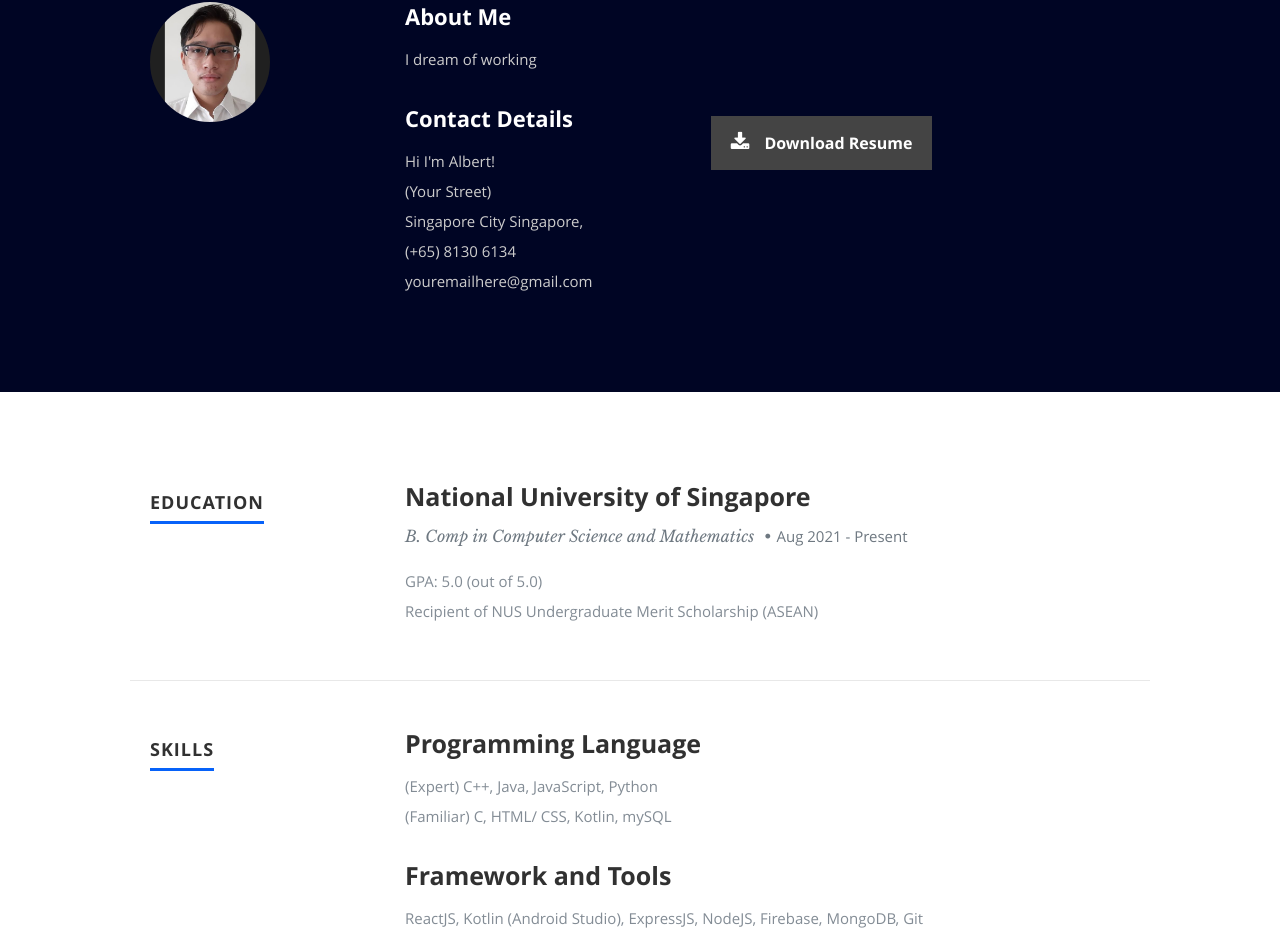
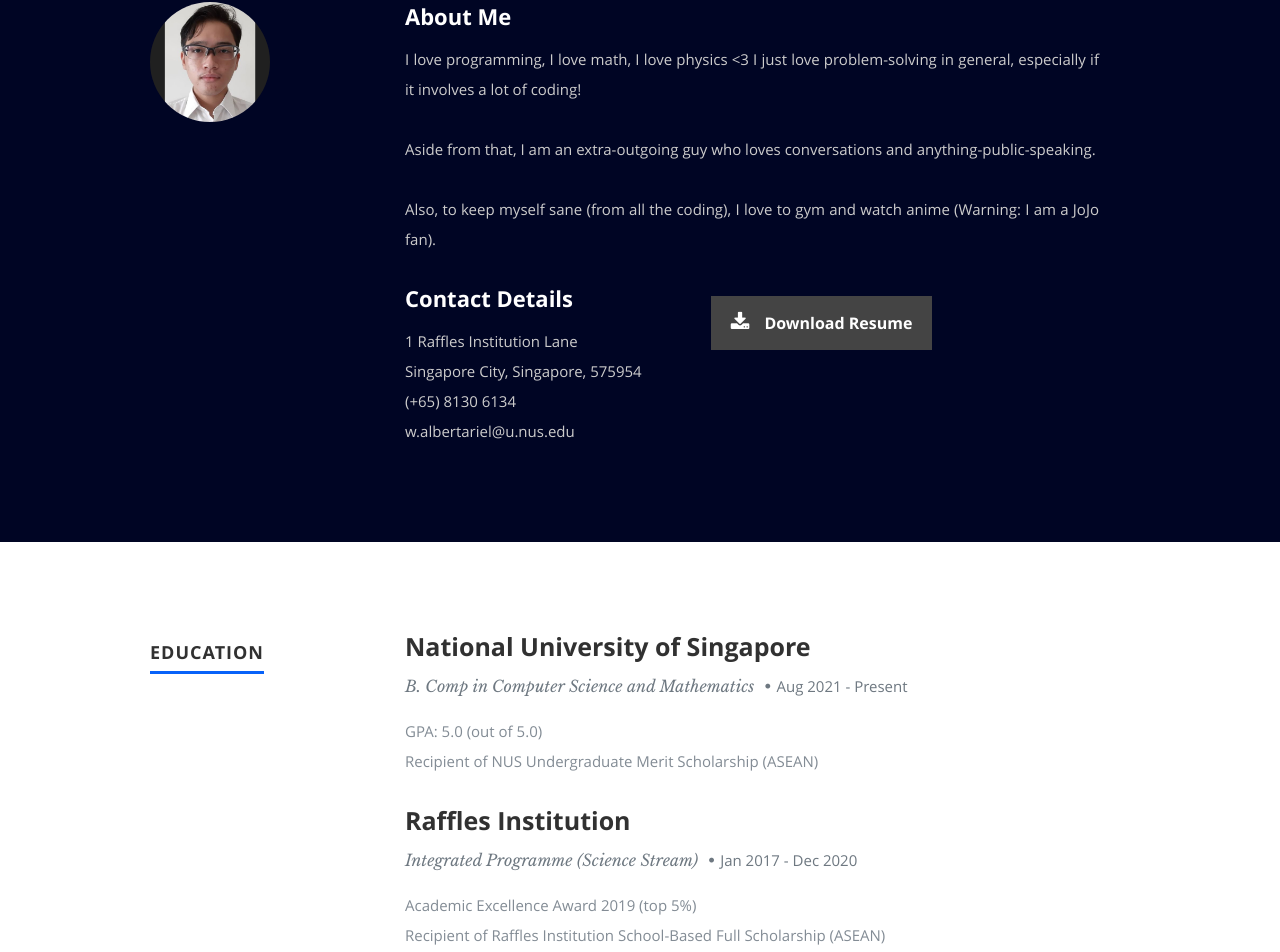
Before and after one commit to albertarielw/albertarielw.github.io, a React (Create React App) app: page / in a window 1280 px wide. Shown: the part 894-1846 px from the top of the page. Built offline with nearby package versions, Linux system fonts and the light colour scheme.

Commit message:
Finish header and about

```diff
--- a/public/resumeData.json
+++ b/public/resumeData.json
@@ -1,19 +1,21 @@
 {
   "main": {
-    "name":"Hi I'm Albert!",
-    "description":"I am an aspiring software engineer, currently a Year 2 Computer Science and Mathematics studying at National University of Singapore (NUS)",
+    "name":"Hello, I'm Albert!",
+    "description":"Aspiring to work on software engineering projects - with a lot of MATH!",
     "image":"profilepic4.png",
-    "bio":"I dream of working ",
+    "bio1":"I love programming, I love math, I love physics <3 I just love problem-solving in general, especially if it involves a lot of coding!",
+    "bio2":"Aside from that, I am an extra-outgoing guy who loves conversations and anything-public-speaking.",
+    "bio3":"Also, to keep myself sane (from all the coding), I love to gym and watch anime (Warning: I am a JoJo fan).",
     "contactmessage":"Here is where you should write your message to readers to have them get in contact with you.",
-    "email": "youremailhere@gmail.com",
+    "email": "w.albertariel@u.nus.edu",
     "phone": "(+65) 8130 6134",
-    "github":"https://github.com/nordicgiant2/react-nice-resume",
+    "github":"https://github.com/albertarielw",
     "project":"https://github.com/nordicgiant2/react-nice-resume",
     "address":{
-      "street":"(Your Street)",
+      "street":"1 Raffles Institution Lane",
       "city":"Singapore City",
       "state":"Singapore",
-      "zip": ""
+      "zip": "575954"
     },
     "website": "http://www.timbakerdev.com",
     "resumedownload":"http://timbakerdev.com",
@@ -54,21 +56,29 @@
         "graduated":"Aug 2021 - Present",
         "description":"GPA: 5.0 (out of 5.0)",
         "description2":"Recipient of NUS Undergraduate Merit Scholarship (ASEAN)"
+      },
+      {
+        "school":"Raffles Institution",
+        "degree":"Integrated Programme (Science Stream)",
+        "graduated":"Jan 2017 - Dec 2020",
+        "description":"Academic Excellence Award 2019 (top 5%)",
+        "description2":"Recipient of Raffles Institution School-Based Full Scholarship (ASEAN)"
       }
     ],
     "work":[
+      {
+        "company":"ConcreteAI",
+        "title":"Software Developer Intern",
+        "years":"May 2022 - Aug 2022",
+        "description":"I wrote logic on RAK3172 to integrate ESP32, a Bluetooth Low Energy (BLE) module, in C++ for transmission of concrete temperature development data. Then, I developed an android application usin Kotlin to receive concrete temperature data via BLE. "
+      },
       {
         "company":"National University of Singapore",
         "title":"Teaching Assistant",
         "years":"Aug 2022 - Present",
         "description":"I taught CS1010E Introduction to Programming in Python to a class of 20 freshmen. I learned how to explain programming concepts in an easy-to-understand way for those without programming background. This helped me enhance my communication ability to non-IT personnels and deepen my understanding of programming concepts."
-      },
-      {
-        "company":"ConcreteAI",
-        "title":"Software Developer Intern",
-        "years":"May 2022 - Aug 2022",
-        "description":"In this internship, I perfomed low-level development on RAK3172 to add Bluetooth Low Energy (BLE) module in C++. I then prototyped"
       }
+
     ],
     "skills":[
       {
--- a/src/Components/About.js
+++ b/src/Components/About.js
@@ -1,5 +1,6 @@
 import React, { Component } from "react";
 import Fade from "react-reveal";
+import "./additional.css";
 
 class About extends Component {
   render() {
@@ -7,7 +8,9 @@ class About extends Component {
 
     const name = this.props.data.name;
     const profilepic = "images/" + this.props.data.image;
-    const bio = this.props.data.bio;
+    const bio1 = this.props.data.bio1;
+    const bio2 = this.props.data.bio2;
+    const bio3 = this.props.data.bio3;
     const street = this.props.data.address.street;
     const city = this.props.data.address.city;
     const state = this.props.data.address.state;
@@ -30,17 +33,22 @@ class About extends Component {
             <div className="nine columns main-col">
               <h2>About Me</h2>
 
-              <p>{bio}</p>
+              <div className="bio">
+                <p>{bio1}</p>
+                <p>{bio2}</p>
+                <p>{bio3}</p>
+              </div>
+
+
+
               <div className="row">
                 <div className="columns contact-details">
                   <h2>Contact Details</h2>
                   <p className="address">
-                    <span>{name}</span>
-                    <br />
                     <span>
                       {street}
                       <br />
-                      {city} {state}, {zip}
+                      {city}, {state}, {zip}
                     </span>
                     <br />
                     <span>{phone}</span>
--- a/src/Components/Header.js
+++ b/src/Components/Header.js
@@ -61,9 +61,6 @@ class Header extends Component {
             <hr />
             <Fade bottom duration={2000}>
               <ul className="social">
-                <a href={project} className="button btn project-btn">
-                  <i className="fa fa-book"></i>Project
-                </a>
                 <a href={github} className="button btn github-btn">
                   <i className="fa fa-github"></i>Github
                 </a>
--- a/src/Components/Resume.js
+++ b/src/Components/Resume.js
@@ -90,17 +90,7 @@ class Resume extends Component {
           </div>
         </Slide>
 
-        <Slide left duration={1300}>
-          <div className="row work">
-            <div className="three columns header-col">
-              <h1>
-                <span>Skills</span>
-              </h1>
-            </div>
 
-            <div className="nine columns main-col">{skills}</div>
-          </div>
-        </Slide>
 
         <Slide left duration={1300}>
           <div className="row work">
@@ -114,6 +104,18 @@ class Resume extends Component {
           </div>
         </Slide>
 
+        <Slide left duration={1300}>
+          <div className="row work">
+            <div className="three columns header-col">
+              <h1>
+                <span>Skills</span>
+              </h1>
+            </div>
+
+            <div className="nine columns main-col">{skills}</div>
+          </div>
+        </Slide>
+
       </section>
     );
   }
--- /dev/null
+++ b/src/Components/additional.css
@@ -0,0 +1,3 @@
+.bio {
+    text-align: justify;
+}
```
